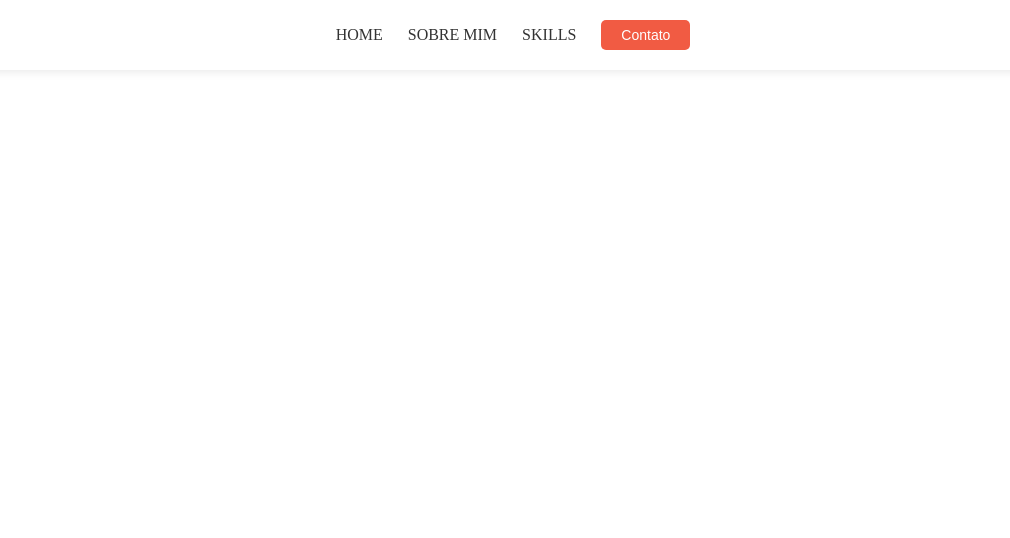
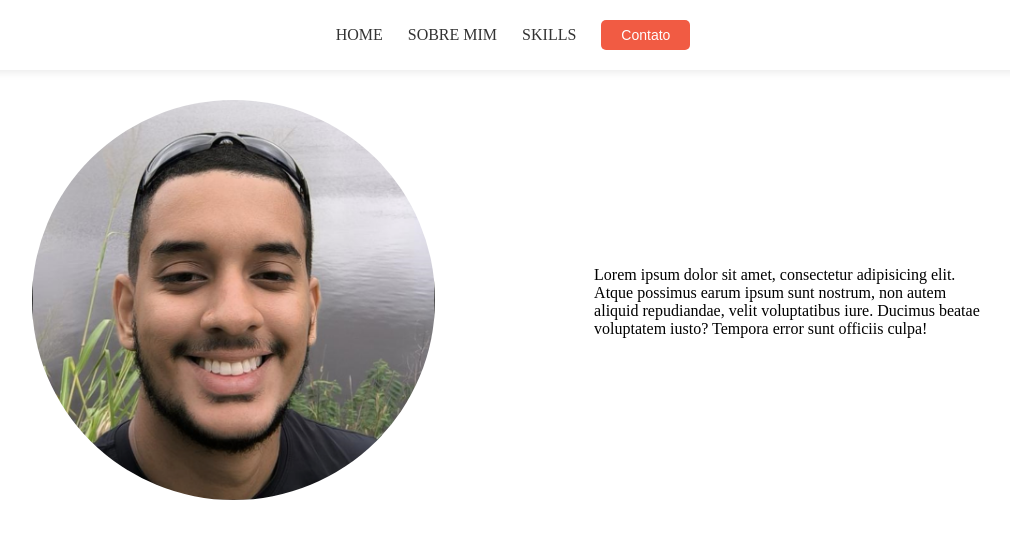
Before and after one commit to RusthenRonald/Portf-lio-Waney, a plain HTML site: page index.html in a window 1280 px wide. Shown: the whole page, without its empty margins (127-1137 px from the left). Drawn offline with Linux system fonts and the light colour scheme.

Commit message:
adicionando display flex para posicionar e flex wrap para quebrar

```diff
--- a/index.html
+++ b/index.html
@@ -19,8 +19,13 @@
         <span id="menu_hamburguer" class="material-icons">menu</span>
     </menu>
     <main>
-        <div>
-            <img src="img/foto waney.pdf" alt="">
+        <div class="container_sobre_mim">
+            <div class="img">
+                <img src="img/waney.png" alt="">
+            </div>
+            <div class="texto">
+                <p>Lorem ipsum dolor sit amet, consectetur adipisicing elit. Atque possimus earum ipsum sunt nostrum, non autem aliquid repudiandae, velit voluptatibus iure. Ducimus beatae voluptatem iusto? Tempora error sunt officiis culpa!</p>
+            </div>
         </div>
     </main>
     <footer>
--- a/style.css
+++ b/style.css
@@ -2,6 +2,9 @@
 *{
     margin: 0px;
     padding: 0px;
+}
+body{
+    height: 100vh;
 }
 #menu_hamburguer {
     display: none;
@@ -63,3 +66,21 @@ nav{
     transform: scale(1.005);
     box-shadow: 0px 4px 15px rgba(0, 0, 0, 0.3);
 }
+/*main*/
+main{
+    margin-top: 100px;
+}
+.img img{
+    border-radius: 50%;
+    height: 400px;
+}
+.texto{
+    width: 400px;
+    display: flex;
+    align-items: center;
+}
+.container_sobre_mim{
+    display: flex;
+    justify-content: space-evenly;
+    flex-wrap: wrap;
+}
```
